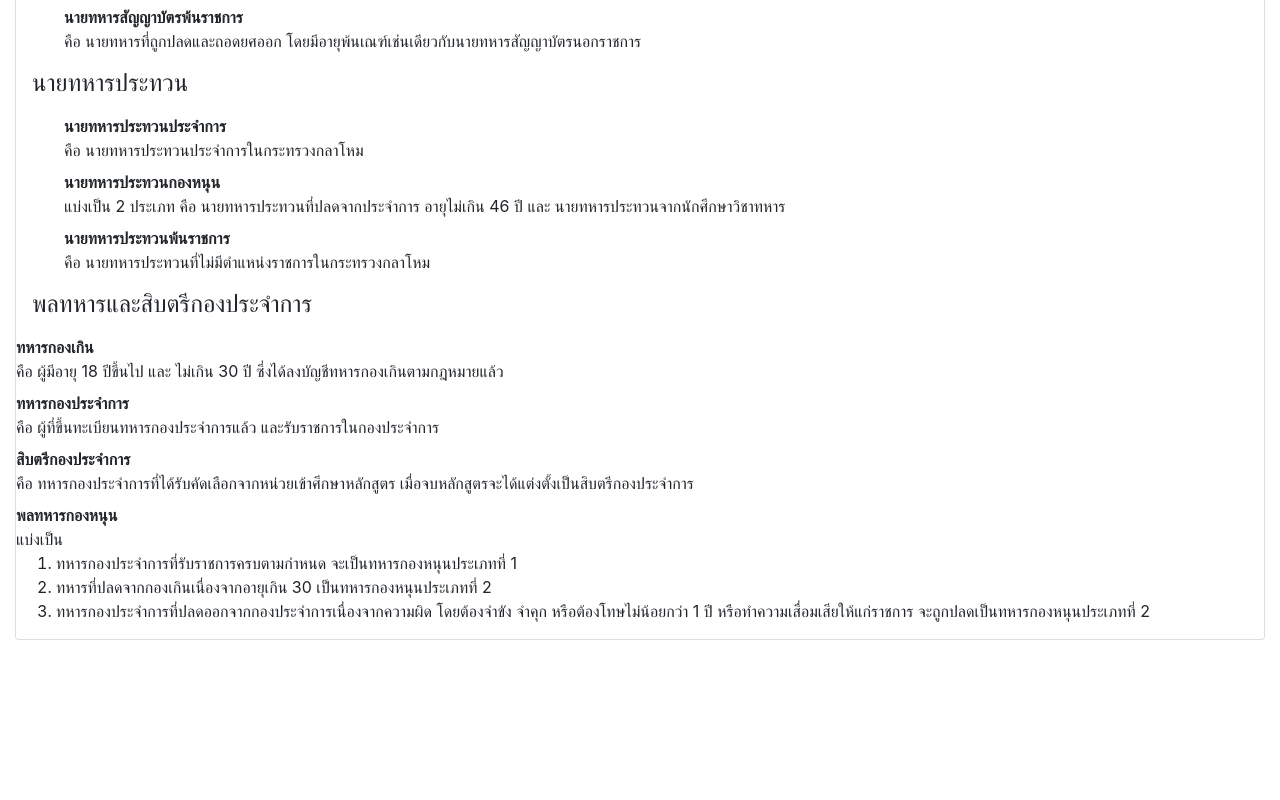
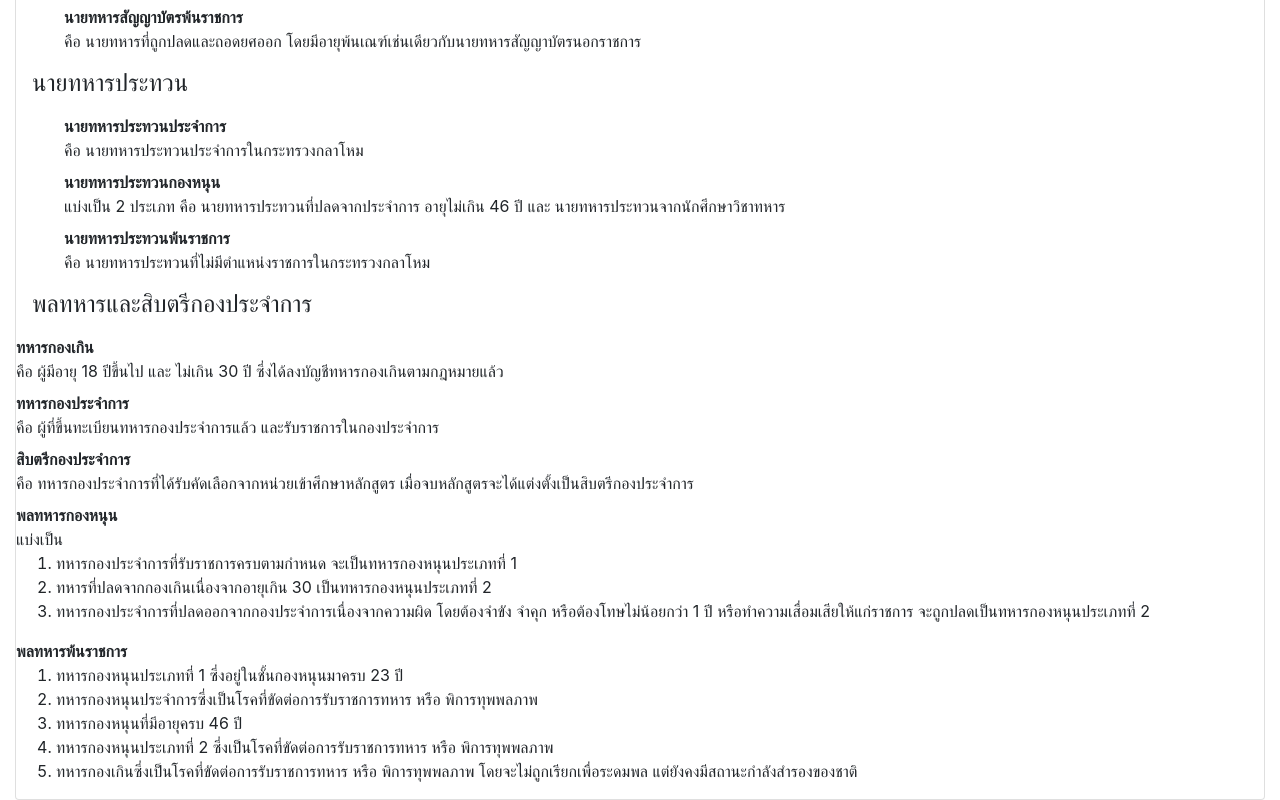
Before and after one commit to trirat-p/trirat-p.github.io, a plain HTML site: page pages/section-two.html in a window 1280 px wide. Shown: the part 755-1555 px from the top of the page. Before the commit the page ends 1395 px from the top, so only its background shows below. Drawn offline with Linux system fonts and the light colour scheme.

Commit message:
feat: finish section 2

```diff
--- a/pages/section-two.html
+++ b/pages/section-two.html
@@ -83,6 +83,16 @@
                             <li>ทหารกองประจำการที่ปลดออกจากกองประจำการเนื่องจากความผิด โดยต้องจำขัง จำคุก หรือต้องโทษไม่น้อยกว่า 1 ปี หรือทำความเสื่อมเสียให้แก่ราชการ จะถูกปลดเป็นทหารกองหนุนประเภทที่ 2</li>
                         </ol>
                     </dd>
+                    <dt>พลทหารพ้นราชการ</dt>
+                    <dd>
+                        <ol>
+                            <li>ทหารกองหนุนประเภทที่ 1 ซึ่งอยู่ในชั้นกองหนุนมาครบ 23 ปี</li>
+                            <li>ทหารกองหนุนประจำการซึ่งเป็นโรคที่ขัดต่อการรับราชการทหาร หรือ พิการทุพพลภาพ</li>
+                            <li>ทหารกองหนุนที่มีอายุครบ 46 ปี</li>
+                            <li>ทหารกองหนุนประเภทที่ 2 ซึ่งเป็นโรคที่ขัดต่อการรับราชการทหาร หรือ พิการทุพพลภาพ</li>
+                            <li>ทหารกองเกินซึ่งเป็นโรคที่ขัดต่อการรับราชการทหาร หรือ พิการทุพพลภาพ โดยจะไม่ถูกเรียกเพื่อระดมพล แต่ยังคงมีสถานะกำลังสำรองของชาติ</li>
+                        </ol>
+                    </dd>
                 </dl>
             </p>
 
```
